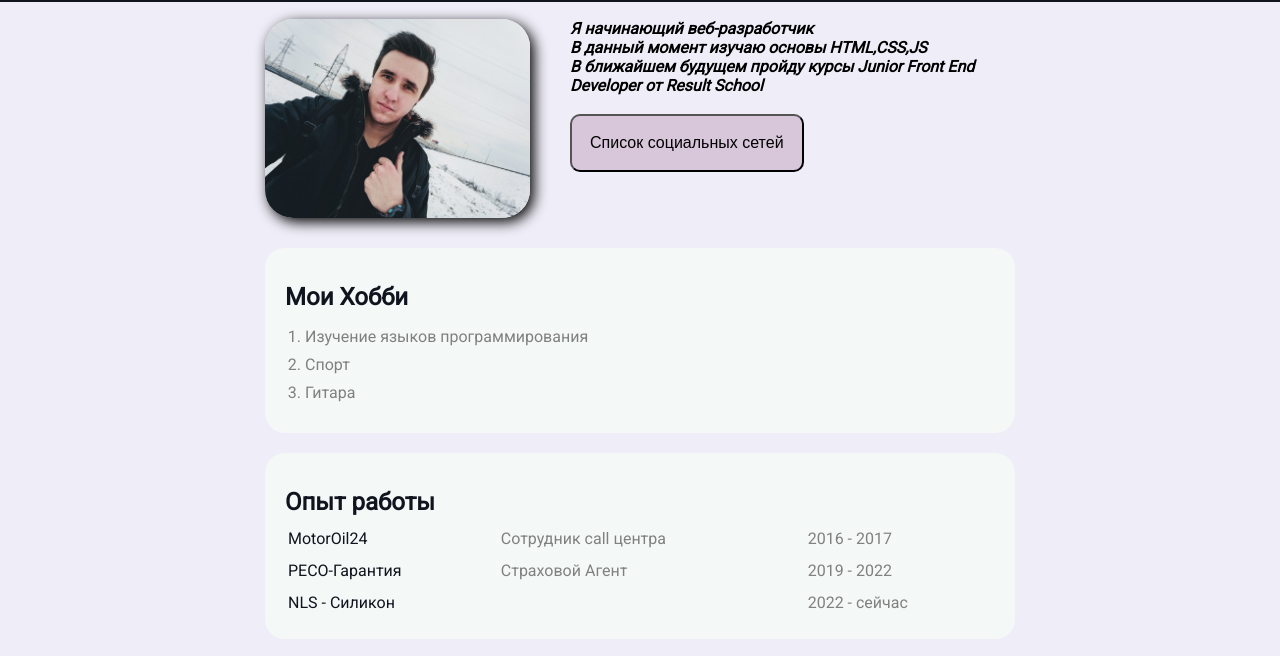
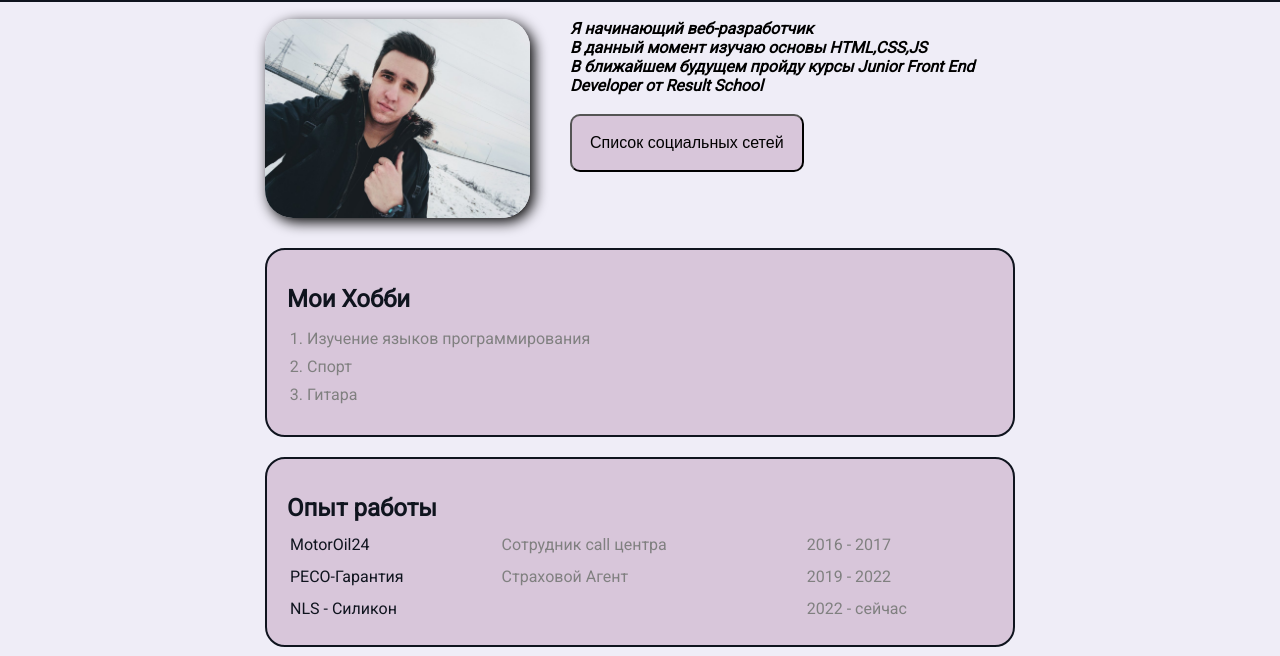
Before and after one commit to GetLimbo/Summary, a plain HTML site: page index.html in a window 1280 px wide. Shown: the part 81-737 px from the top of the page. Drawn offline with Linux system fonts and the light colour scheme.

Commit message:
Add files via upload

```diff
--- a/borders.css
+++ b/borders.css
@@ -2,6 +2,8 @@
     border-radius: 20px;
     padding: 15px 20px;
     margin-bottom: 20px;
+    border-style: solid;
+    border-width: 2px ;
 
 }
 
@@ -23,7 +25,7 @@
 }
 
 .bg-4 {
-    background: #f4f8f7;;
+    background: #d8c6da;;
 }
 
 .info {
```
